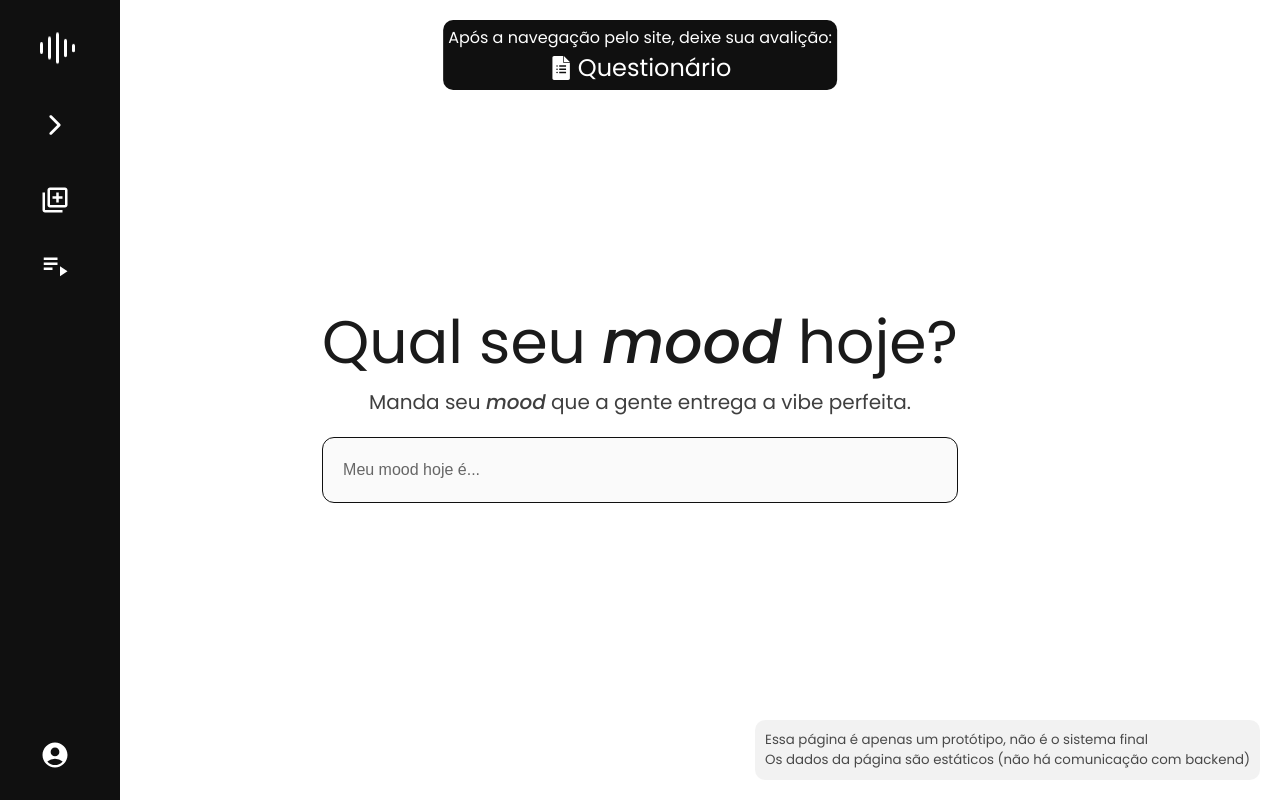
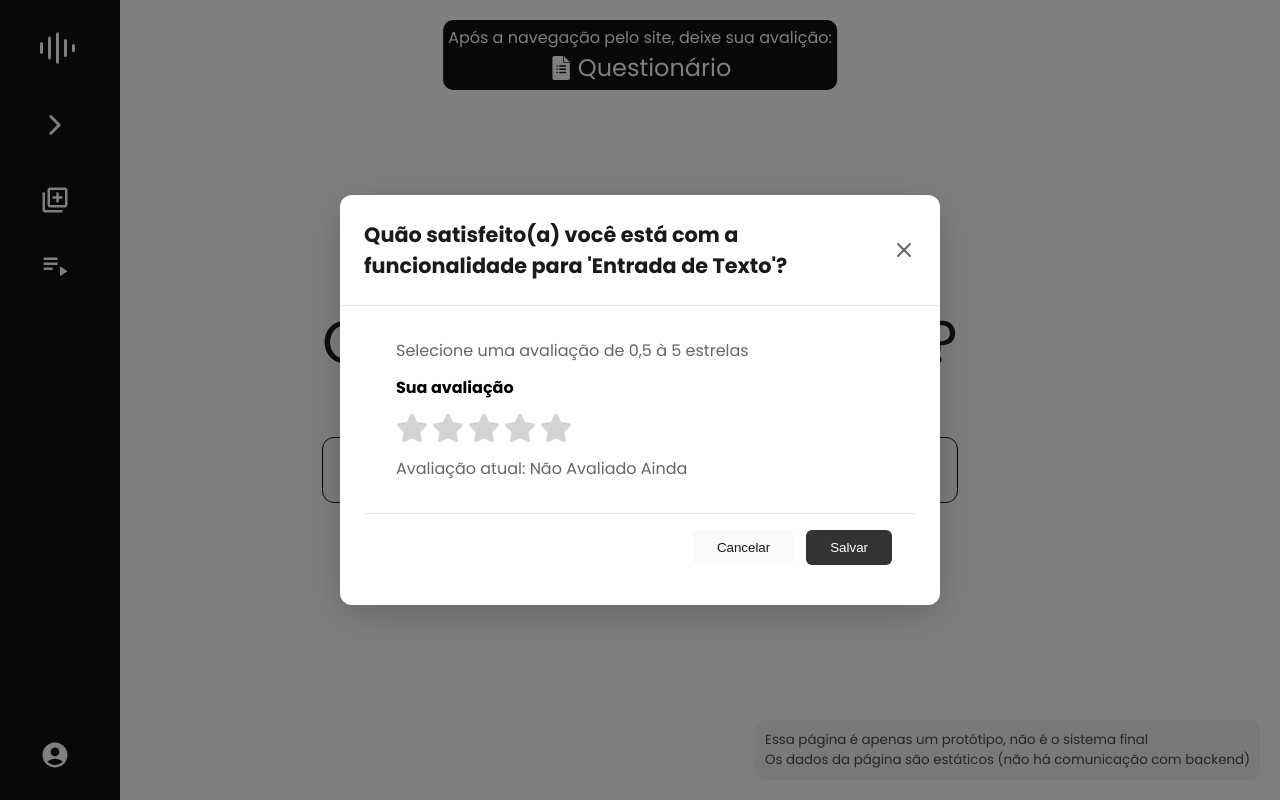
Before and after one commit to Kauan-13/moodify, a React (Vite) app: page /#/ in a window 1280 px wide. Built offline with nearby package versions, Linux system fonts and the light colour scheme.

Commit message:
add/pop up de csat

```diff
--- /dev/null
+++ b/src/components/CSATPopup/index.tsx
@@ -0,0 +1,65 @@
+import { useState } from "react";
+import { FiX } from "react-icons/fi";
+import styles from "./styles.module.css";
+import StarRating from "../StarRating";
+
+interface Props {
+  funcionalidadeNome: string;
+  funcionalidadeId: number
+  onSave: (e: any, rating: number, id: number) => void;
+  onClose: () => void;
+}
+
+const CsatPopup = ({ funcionalidadeNome, funcionalidadeId, onSave, onClose, }: Props) => {
+
+  const [ rating, setRating ] = useState(0)
+
+  return (
+    <div className={styles.modalOverlay} onClick={onClose}>
+
+        <div className={styles.modalContent} onClick={(e) => e.stopPropagation()} >
+
+          <div className={styles.modalHeader}>
+            <h2>{`Quão satisfeito(a) você está com a funcionalidade para ${funcionalidadeNome}?`}</h2>
+            <button
+              className={styles.closeButton}
+              onClick={onClose}
+              title="Fechar"
+            >
+              <FiX size={24} />
+            </button>
+          </div>
+
+          <form className={styles.modalBody} onSubmit={ (e) => onSave(e, rating, funcionalidadeId)}>
+
+          <div className={ styles.starrating }>
+                <div className={styles.sectionHeading}>
+                    <p className={styles.tip}>Selecione uma avaliação de 0,5 à 5 estrelas</p>
+                </div>
+                <div className={styles.starsWrapper}>
+                    <p className={styles.starsLabel}>Sua avaliação</p>
+                    <StarRating value={rating} onChange={setRating} />
+                    <p className={styles.tip}>
+                        Avaliação atual: {rating > 0 ? `${rating.toString().replace('.',',')} estrela${rating !== 1 ? "s" : ""}` : "Não Avaliado Ainda"}
+                    </p>
+                </div>
+          </div>
+
+          <div className={styles.modalFooter}>
+            <button className={styles.cancelButton} onClick={onClose}>
+              Cancelar
+            </button>
+            <button
+              type="submit"
+              className={styles.saveButton}
+            >
+              Salvar
+            </button>
+          </div>
+        </form>
+      </div>
+    </div>
+  );
+};
+
+export default CsatPopup;
--- /dev/null
+++ b/src/components/CSATPopup/styles.module.css
@@ -0,0 +1,155 @@
+.modalOverlay {
+  position: fixed;
+  top: 0;
+  left: 0;
+  right: 0;
+  bottom: 0;
+  background-color: rgba(0, 0, 0, 0.5);
+  display: flex;
+  align-items: center;
+  justify-content: center;
+  z-index: 999;
+}
+
+.modalContent {
+  background-color: var(--theme-background);
+  border-radius: 12px;
+  box-shadow: 0 10px 40px rgba(0, 0, 0, 0.2);
+  max-width: 600px;
+  width: 90%;
+}
+
+.modalHeader {
+  display: flex;
+  justify-content: space-between;
+  align-items: center;
+  padding: 24px;
+  border-bottom: 1px solid var(--theme-border);
+}
+
+.modalHeader h2 {
+  margin: 0;
+  font-size: 1.3rem;
+  color: var(--theme-text);
+}
+
+.closeButton {
+  background: none;
+  border: none;
+  cursor: pointer;
+  color: var(--theme-text-secondary);
+  padding: 0;
+  display: flex;
+  align-items: center;
+  justify-content: center;
+  transition: color 0.2s ease;
+}
+
+.closeButton:hover {
+  color: var(--theme-text);
+}
+
+.modalBody {
+  padding: 24px;
+}
+
+.label {
+  display: block;
+  margin-bottom: 12px;
+  font-weight: 500;
+  color: var(--theme-text);
+}
+
+.input {
+  width: 100%;
+  padding: 12px;
+  border: 1px solid var(--theme-border);
+  border-radius: 6px;
+  font-size: 0.95rem;
+  color: var(--theme-text);
+  box-sizing: border-box;
+  transition: border-color 0.2s ease;
+}
+
+.input:focus {
+  outline: none;
+  border-color: var(--theme-accent);
+  box-shadow: 0 0 0 3px rgba(156, 85, 189, 0.1);
+}
+
+.modalFooter {
+  padding: 16px 24px;
+  border-top: 1px solid var(--theme-border);
+  display: flex;
+  justify-content: flex-end;
+  gap: 12px;
+}
+
+.cancelButton {
+  padding: 10px 24px;
+  background-color: var(--theme-background-alt);
+  color: var(--theme-text);
+  border: none;
+  border-radius: 6px;
+  font-weight: 500;
+  cursor: pointer;
+  transition: background-color 0.2s ease;
+}
+
+.cancelButton:hover {
+  background-color: var(--theme-border);
+}
+
+.saveButton {
+  padding: 10px 24px;
+  background-color: var(--theme-accent);
+  color: var(--theme-background);
+  border: none;
+  border-radius: 6px;
+  font-weight: 500;
+  cursor: pointer;
+  transition: background-color 0.2s ease;
+}
+
+.saveButton:hover:not(:disabled) {
+  background-color: var(--theme-primary);
+}
+
+.saveButton:disabled {
+  background-color: var(--theme-disabled);
+  cursor: not-allowed;
+}
+
+
+.starrating {
+  padding: 8px 32px 32px 32px;
+  display: flex;
+  flex-direction: column;
+  gap: 12px;
+}
+
+.sectionContainer {
+    display: flex;
+    flex-direction: column;
+    gap: 24px;
+}
+
+.sectionHeading {
+    display: flex;
+    flex-direction: column;
+    gap: 4px;
+}
+
+.tip {
+    opacity: 60%;
+}
+
+.starsWrapper {
+    display: flex;
+    flex-direction: column;
+    gap: 12px;
+}
+
+.starsLabel {
+    font-weight: 700;
+}
--- a/src/components/HomePage/index.tsx
+++ b/src/components/HomePage/index.tsx
@@ -1,4 +1,4 @@
-import { useState } from "react";
+import { useEffect, useState } from "react";
 import Sidebar from "../Sidebar"
 import Title from "../Title";
 import SearchForm from "../SearchForm";
@@ -7,6 +7,7 @@ import { useAuth } from "../../contexts/AuthContext";
 import { useNavigate } from "react-router-dom";
 import Watermark from "../Watermark";
 import FormAlert from "../FormAlert";
+import CsatPopup from "../CSATPopup";
 
 const HomePage = () => {
     const [showPopup, setShowPopup] = useState(false);
@@ -20,8 +21,37 @@ const HomePage = () => {
         else setShowPopup(true);
     };
 
+    const [ showCSAT, setShowCSAT ] = useState(true)
+    const ID_FUNC = 0
+
+    useEffect(() => {
+
+        const bool = Boolean( localStorage.getItem(`kauan-13.moodify:csat:${ID_FUNC}`) )
+        setShowCSAT(!bool)
+
+    }, [])
+
+    const handleSubmit = (e: any, rating: number, id: number) => {
+        e.preventDefault()
+        console.log({ rating })
+        setShowCSAT(false)
+
+        localStorage.setItem(`kauan-13.moodify:csat:${id}`, 'true')
+    }
+
     return (
         <main>
+            {
+                showCSAT &&
+                <CsatPopup
+                    funcionalidadeNome="'Entrada de Texto'"
+                    funcionalidadeId={ ID_FUNC }
+
+                    onClose={ () => setShowCSAT(false) }
+                    onSave={ handleSubmit }
+                />
+            }
+
             <Sidebar onClick={handleProfileClick} />
 
             <div className="titleSearch">
--- /dev/null
+++ b/src/components/StarRating/index.tsx
@@ -0,0 +1,78 @@
+import type React from "react"
+import { useState } from "react"
+import { FaStar } from "react-icons/fa"
+
+import styles from "./styles.module.css"
+
+interface Props {
+  value: number
+  onChange: (value: number) => void
+  maxStars?: number
+}
+
+
+const StarRating = ({ value, onChange, maxStars = 5 }: Props) => {
+
+  const [hoverValue, setHoverValue] = useState<number | null>(null)
+
+  function handleClick(starIndex: number, isHalf: boolean): void {
+    const newValue = starIndex + (isHalf ? 0.5 : 1)
+    onChange(newValue)
+  }
+
+  function handleMouseMove(starIndex: number, event: React.MouseEvent<HTMLDivElement>): void {
+
+    const rect = event.currentTarget.getBoundingClientRect()
+
+    const x = event.clientX - rect.left
+    const isHalf = x < rect.width / 2
+
+    setHoverValue(starIndex + (isHalf ? 0.5 : 1))
+
+  }
+
+  function handleMouseLeave(): void { setHoverValue(null) }
+
+  return (
+    <div className={styles.starRating}>
+      {Array.from({ length: maxStars }).map((_, i) => {
+        const starIndex = i
+        const filledValue = hoverValue ?? value
+        const fillPercentage = Math.max(0, Math.min(1, filledValue - i))
+
+        return (
+          <div
+            key={i}
+            className={styles.starContainer}
+            data-testid="star-container"
+            onMouseMove={(e) => handleMouseMove(starIndex, e)}
+            onMouseLeave={handleMouseLeave}
+          >
+            <div
+              className={styles.clickableHalfLeft}
+              data-testid="half-left"
+              onClick={() => handleClick(starIndex, true)}
+            />
+
+            <div
+              className={styles.clickableHalfRight}
+              data-testid="half-right"
+              onClick={() => handleClick(starIndex, false)}
+            />
+
+            <FaStar className={styles.starBackground} />
+
+            <div
+              className={styles.starFillContainer}
+              style={{ width: `${fillPercentage * 100}%` }}
+            >
+              <FaStar className={styles.starForeground} />
+            </div>
+          </div>
+        )
+      })}
+    </div>
+  )
+}
+
+export default StarRating
--- /dev/null
+++ b/src/components/StarRating/styles.module.css
@@ -0,0 +1,44 @@
+.starRating {
+  display: flex;
+  gap: 4px;
+}
+
+.starContainer {
+  position: relative;
+  cursor: pointer;
+  width: 32px;
+  height: 32px;
+}
+
+.clickableHalfLeft {
+  position: absolute;
+  inset: 0;
+  width: 50%;
+  z-index: 10;
+}
+
+.clickableHalfRight {
+  position: absolute;
+  inset: 0;
+  left: 50%;
+  width: 50%;
+  z-index: 10;
+}
+
+.starBackground {
+  width: 32px;
+  height: 32px;
+  color: lightgray;
+}
+
+.starFillContainer {
+  position: absolute;
+  inset: 0;
+  overflow: hidden;
+}
+
+.starForeground {
+  width: 32px;
+  height: 32px;
+  color: orange;
+}
```
